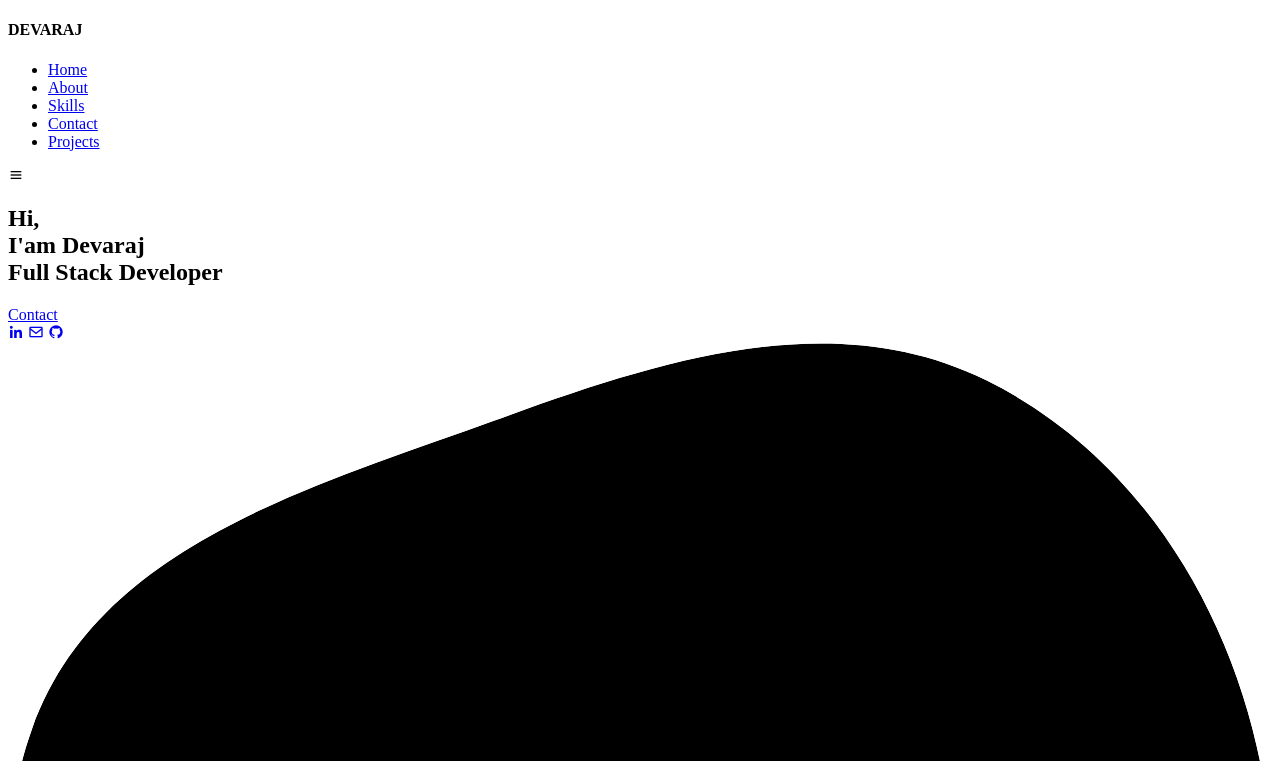
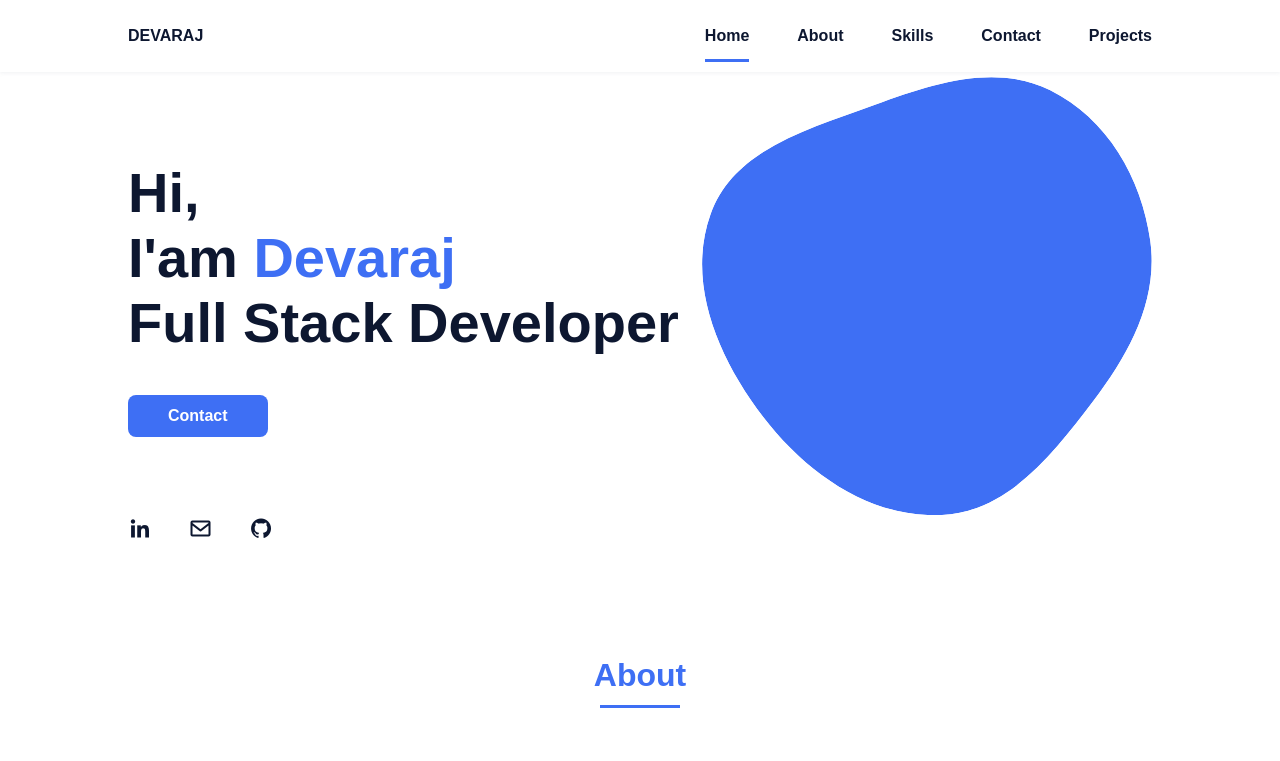
Before and after one commit to DEVARAJ-S-bit/Devaraj_Portfolio, a plain HTML site: page index.html in a window 1280 px wide. Shown: the top 761 px of the page. Drawn offline with nearby package versions, Linux system fonts and the light colour scheme.

Commit message:
Update index.html

```diff
--- a/index.html
+++ b/index.html
@@ -4,7 +4,7 @@
 <head>
 
         <title>Portfolio website complete</title>
-        <link href=' D:\deva\PortfolioCSS.css' rel='stylesheet'>
+        <link href='portfolio.css/html.css' rel='stylesheet'>
         <!--Other CSS-->
         <link rel="stylesheet" href="https://cdn.jsdelivr.net/npm/boxicons@2.1.4/css/boxicons.min.css">
 </head>
```
